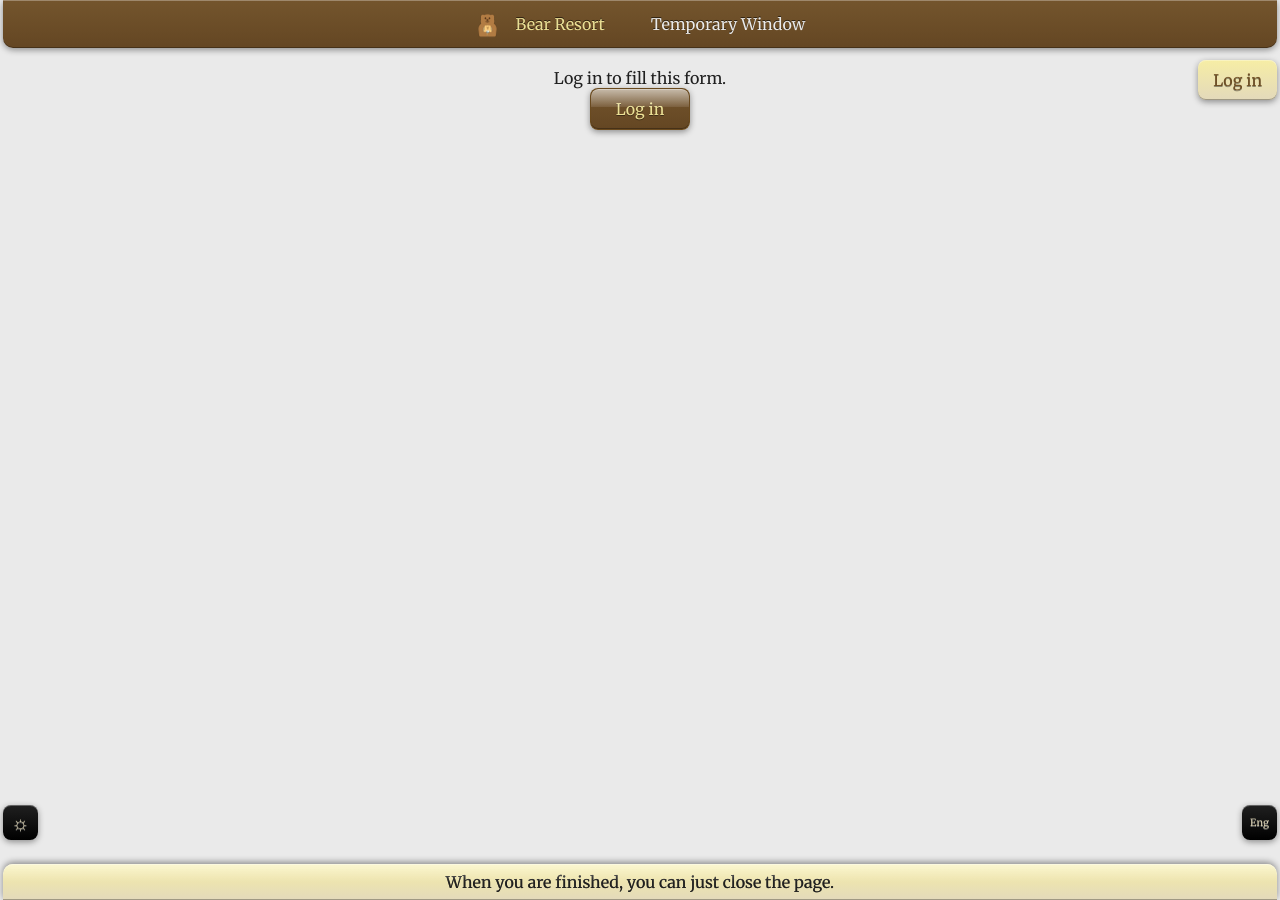
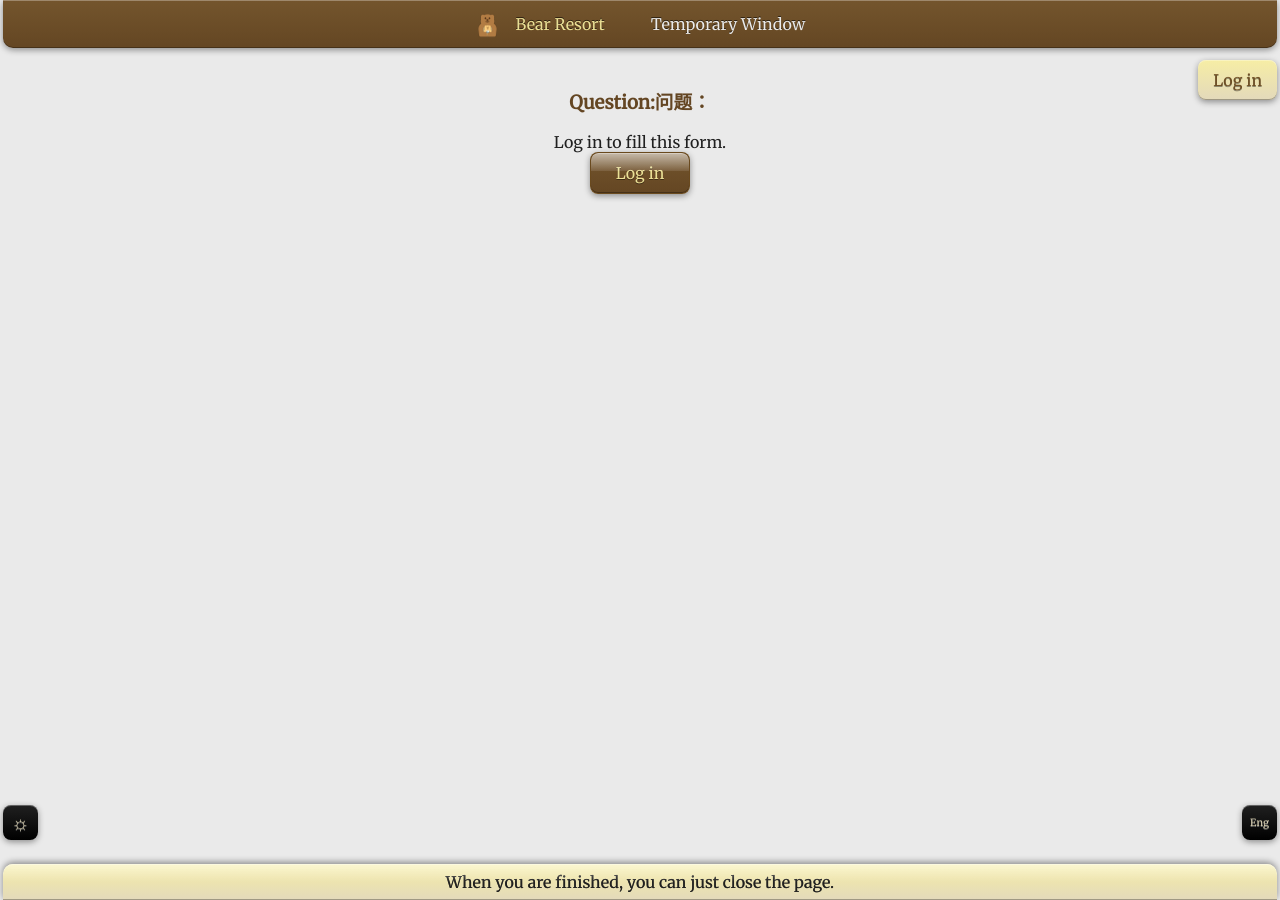
Before and after one commit to Bear-Resort/bear-resort.github.io, a Jekyll site: the page built from authenticator/form.md, in a window 1280 px wide. Built offline with Jekyll 4.4.1, drawn with Linux system fonts in a browser that asks for light colours.

Commit message:
updated some form for all response

```diff
--- a/authenticator/form.js
+++ b/authenticator/form.js
@@ -21,7 +21,7 @@
         alertDiv.style.display = "block";
         authoDiv.style.display = "none";
         authDiv.style.display = "none";
-    } else if (localStorage.getItem("loggedInUser") !== usr) {
+    } else if (usr !== "all" && localStorage.getItem("loggedInUser") !== usr) {
         alertDiv.style.display = "none";
         authoDiv.style.display = "none";
         authDiv.style.display = "block";
--- a/authenticator/form.md
+++ b/authenticator/form.md
@@ -3,8 +3,9 @@
 ---
 
 <div style="text-align: center">
+    <h2><span lang="eng">Question:</span><span lang="chn">问题：</span></h2>
+    <h2 id="question"></h2>
     <div id="result" style="display: none">
-        <h2 id="question"></h2>
         <textarea id="inputBox" name="feedback" placeholder="Enter your reponse here... / 输入你的回答..." style="font-size: 16px; height: 39px;"></textarea>
         <button id="submit"><span class="eng">Submit</span><span class="chn">提交</span></button>
     </div>
```
